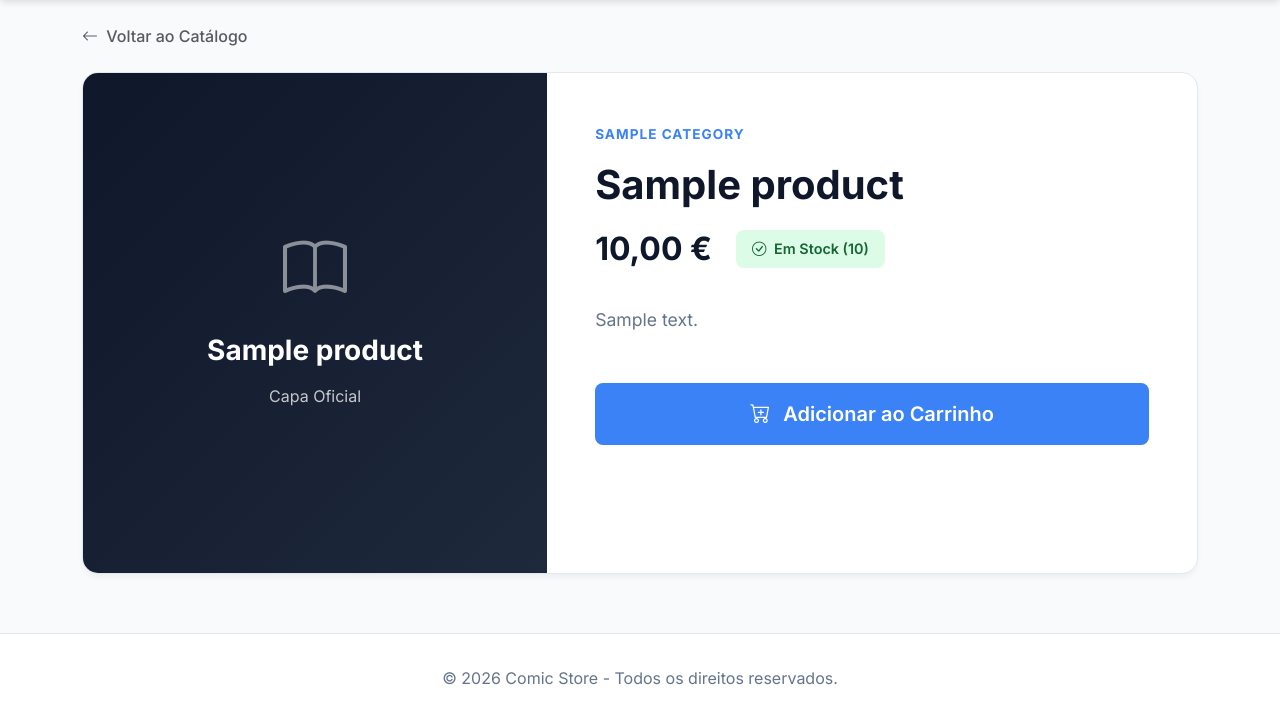
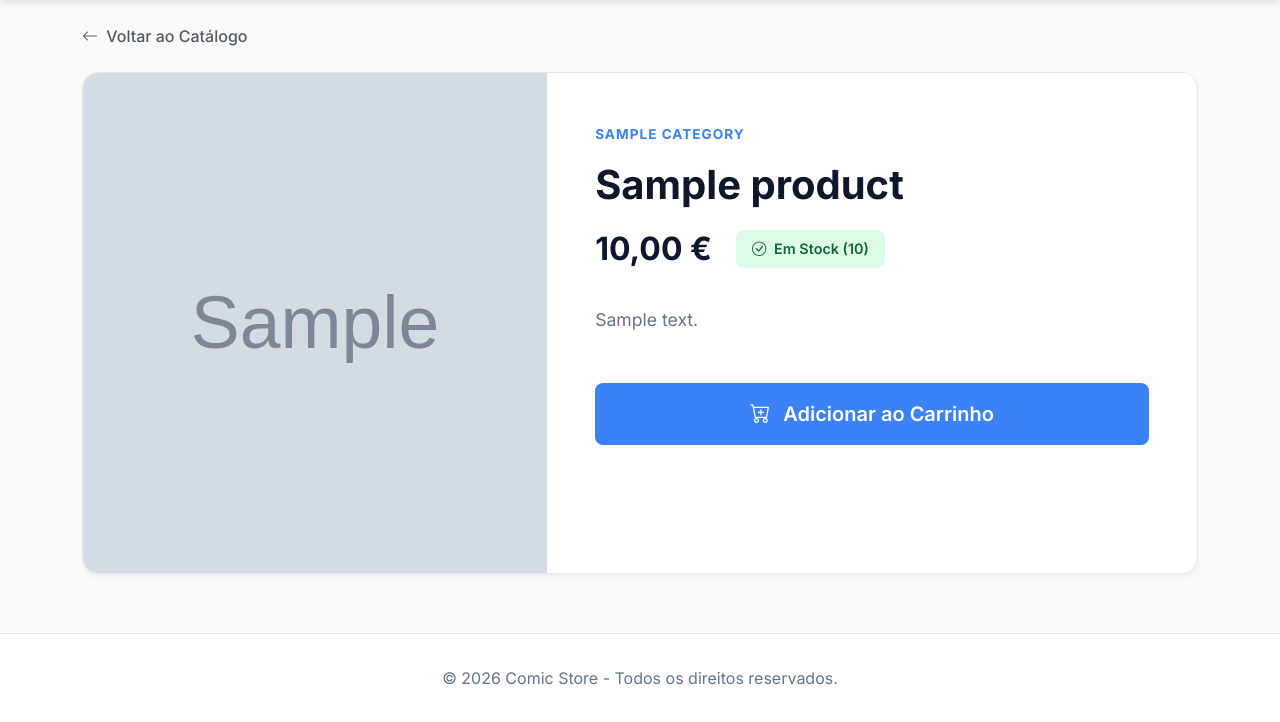
Before and after one commit to leogoncales07/AID06_FinalProject, a Django app: page /product/1/ in a window 1280 px wide. Shown: the part 78-800 px from the top of the page. Run offline with Django 5.2, Linux system fonts and the light colour scheme; tables that the repository leaves empty hold one stand-in row (values such as "Sample post"); grey boxes marked "Sample" are stand-in pictures.

Commit message:
Fix product images rendering in templates

```diff
--- a/store/templates/store/product_detail.html
+++ b/store/templates/store/product_detail.html
@@ -83,11 +83,15 @@
 <div class="detail-card">
     <div class="row g-0">
         <div class="col-md-5">
-            <div class="detail-img-placeholder">
-                <i class="bi bi-book text-white opacity-50 mb-3" style="font-size: 4rem;"></i>
-                <h2 class="h3 fw-bold">{{ product.title }}</h2>
-                <p class="opacity-75 mt-2">Capa Oficial</p>
-            </div>
+            {% if product.image_url %}
+                <img src="{{ product.image_url }}" alt="{{ product.title }}" class="w-100 h-100" style="min-height: 500px; object-fit: cover;">
+            {% else %}
+                <div class="detail-img-placeholder">
+                    <i class="bi bi-book text-white opacity-50 mb-3" style="font-size: 4rem;"></i>
+                    <h2 class="h3 fw-bold">{{ product.title }}</h2>
+                    <p class="opacity-75 mt-2">Capa Oficial</p>
+                </div>
+            {% endif %}
         </div>
 
         <div class="col-md-7">
```
Also changed, not shown: store/templates/store/product_list.html (+8 -4 lines).
